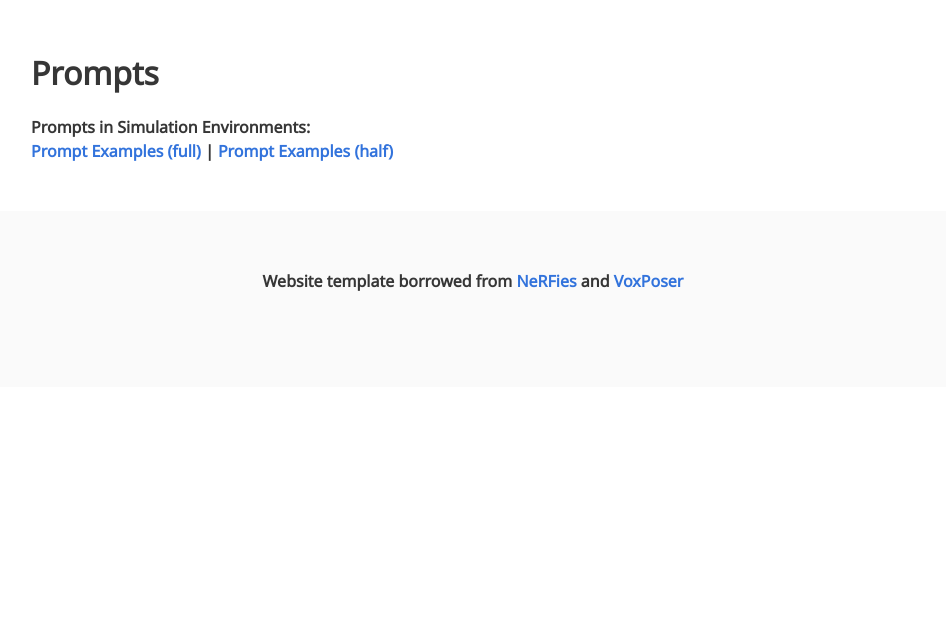
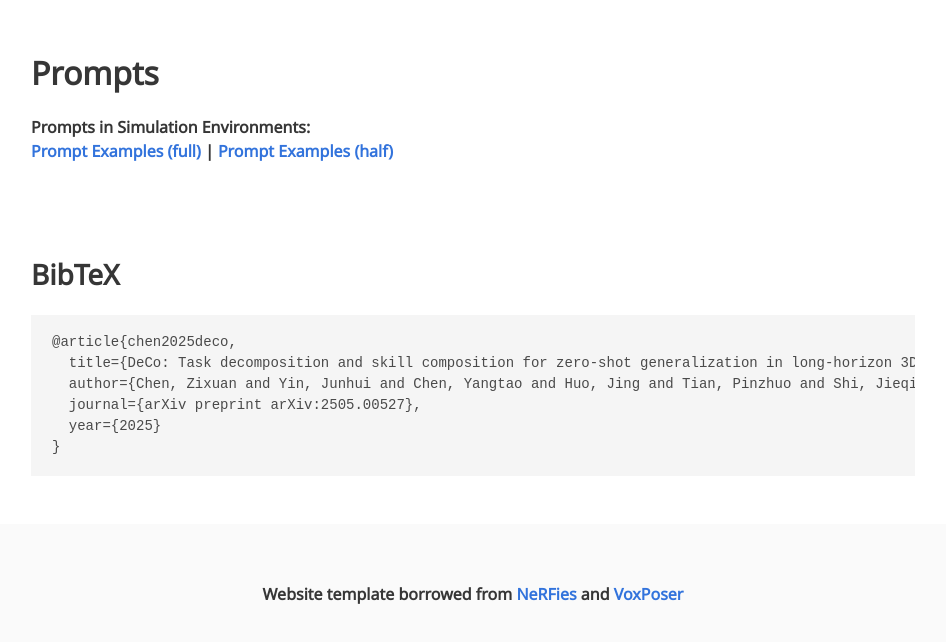
Before and after one commit to DeCo226/DeCo226.github.io, a plain HTML site: page docs/index.html in a window 1280 px wide. Shown: the part 6850-7492 px from the top of the page, without its empty margins (167-1113 px from the left). Before the commit the page ends 7237 px from the top, so only its background shows below. Drawn offline with nearby package versions, Linux system fonts and the light colour scheme; some packages are replaced by stand-ins of ours; some icons are missing; a web font is replaced by a local one.

Commit message:
Update index.html

```diff
--- a/docs/index.html
+++ b/docs/index.html
@@ -584,6 +584,18 @@
     </div>
   </section>
 
+<section class="section" id="BibTeX">
+  <div class="container is-max-widescreen content">
+    <h2 class="title">BibTeX</h2>
+    <pre><code>@article{chen2025deco,
+  title={DeCo: Task decomposition and skill composition for zero-shot generalization in long-horizon 3D manipulation},
+  author={Chen, Zixuan and Yin, Junhui and Chen, Yangtao and Huo, Jing and Tian, Pinzhuo and Shi, Jieqi and Hou, Yiwen and Li, Yinchuan and Gao, Yang},
+  journal={arXiv preprint arXiv:2505.00527},
+  year={2025}
+}</code></pre>
+  </div>
+</section>
+
   <footer class="footer">
     <div class="container">
       <div class="columns is-centered">
```
